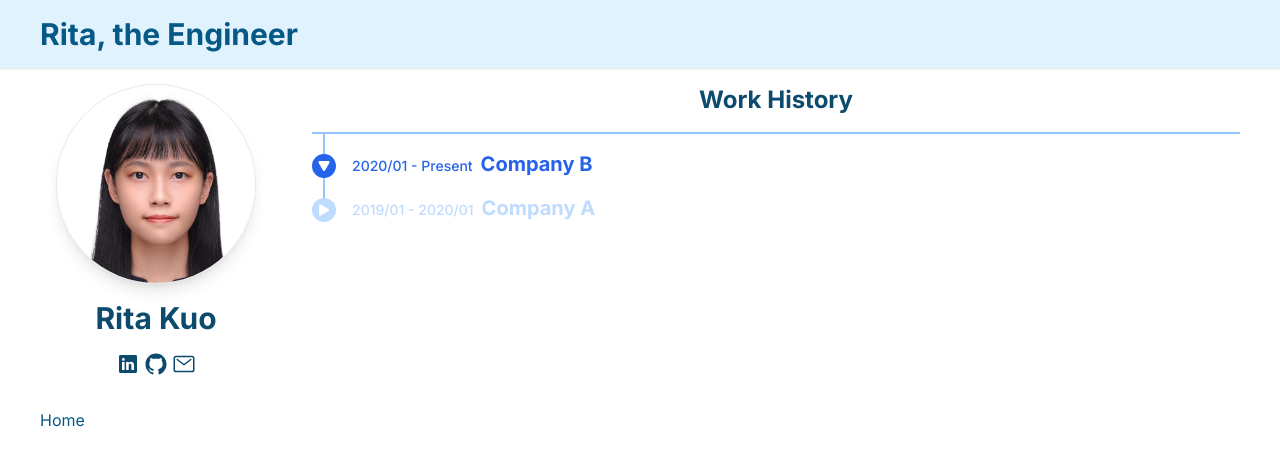
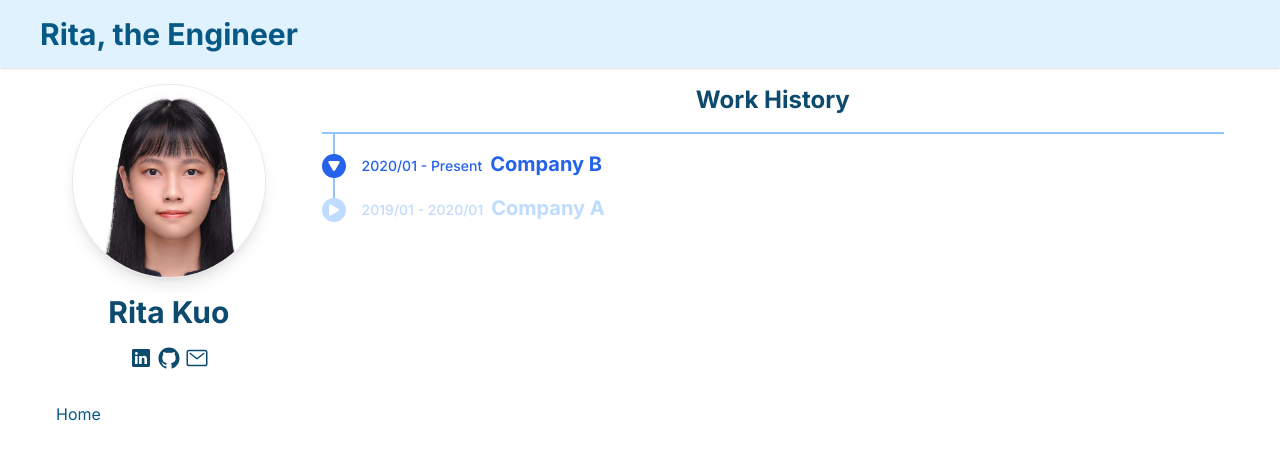
Before and after one commit to rita-kuo/Resume, a Next.js app: page / in a window 1280 px wide. Shown: the top 466 px of the page. Built offline with nearby package versions, Linux system fonts and the light colour scheme.

Commit message:
fix: update layout

```diff
--- a/src/app/layout.tsx
+++ b/src/app/layout.tsx
@@ -20,7 +20,7 @@ export default function RootLayout({
     <html lang="en">
       <body className={`min-h-screen ${inter.className}`}>
         <Header />
-        <div className="mx-auto w-full max-w-limit items-start gap-10 md:flex">
+        <div className="mx-auto w-full max-w-limit items-start gap-10 px-4 md:flex">
           <aside className="sticky hidden min-h-max basis-1/5 space-y-4 md:block">
             <Information />
             <MenuContent />
```
